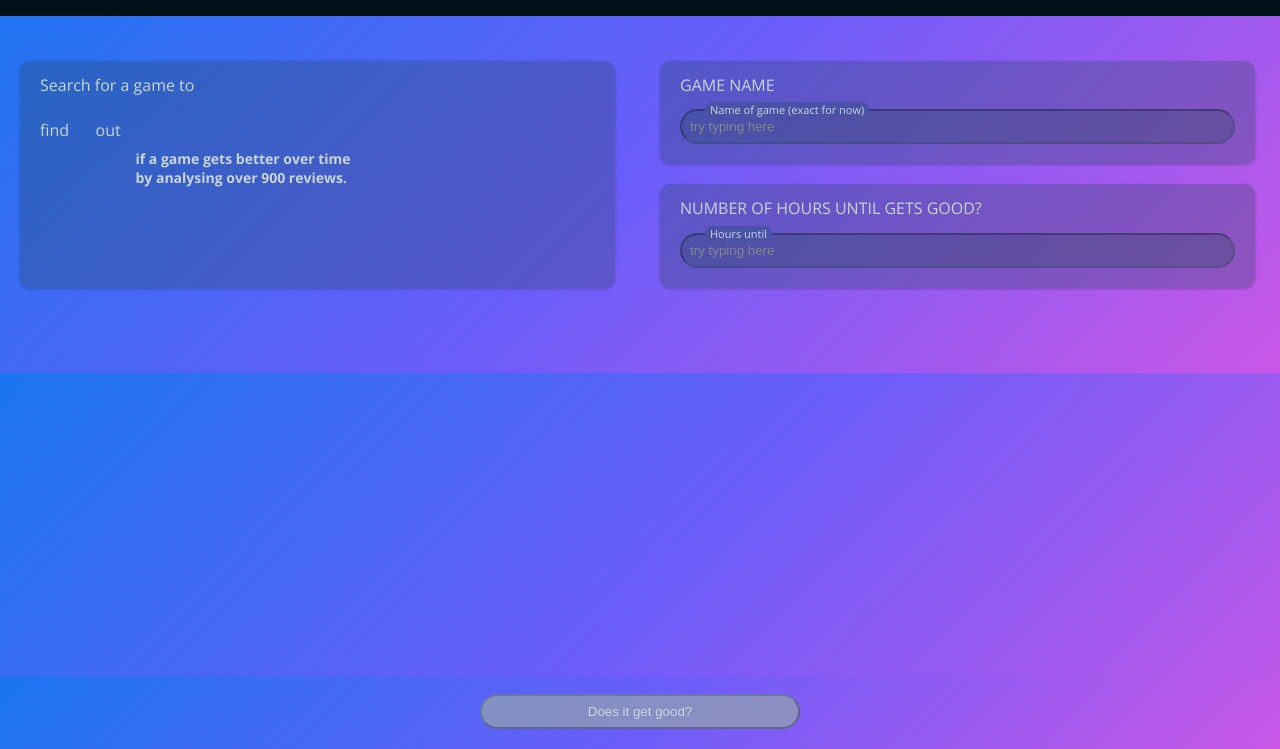
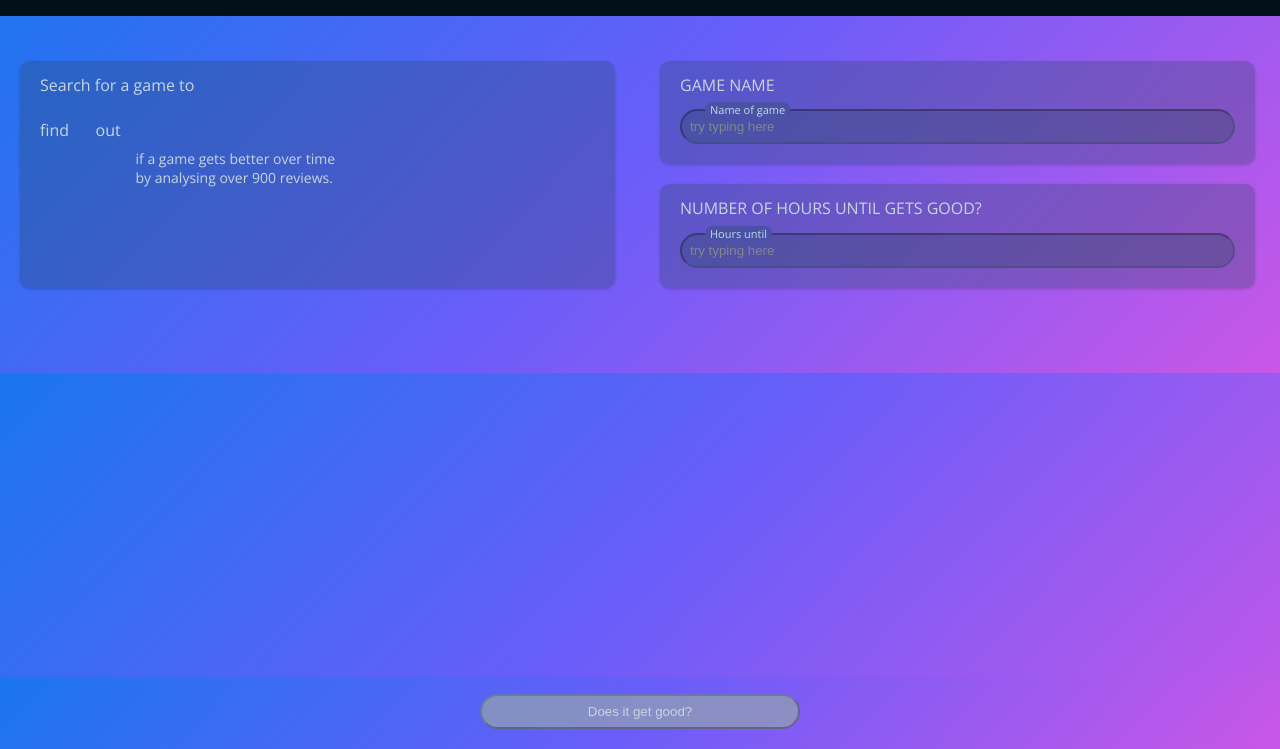
Before and after one commit to Vindeed/Does-The-Game-Get-Good, a plain HTML site: page public/index.html in a window 1280 px wide. Shown: the part 51-800 px from the top of the page. Drawn offline with nearby package versions, Linux system fonts and the light colour scheme; no server answers.

Commit message:
minor tweaks

```diff
--- a/public/index.html
+++ b/public/index.html
@@ -48,7 +48,7 @@
 					<h2 class="modal-header">GAME NAME</h2>
 					<div class="input-group">
 						<label for="example" class="input-label">
-							Name of game (exact for now)
+							Name of game
 						</label>
 						<input
 							id="gameName"
--- a/public/style.css
+++ b/public/style.css
@@ -131,7 +131,6 @@ body {
 
 	color: #c7d5e0;
 
-	font-weight: bold;
 	font-size: 14px;
 
 	list-style-type: none;
```
